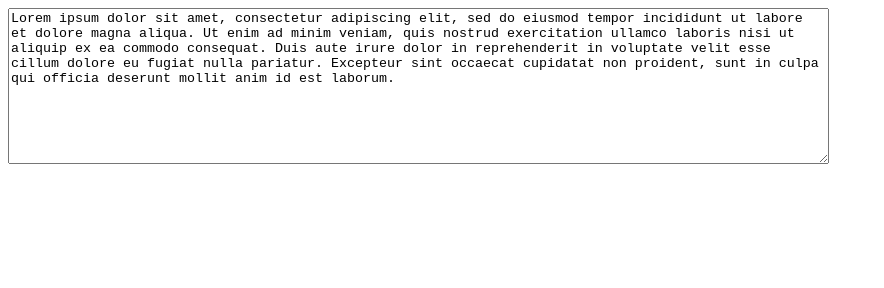
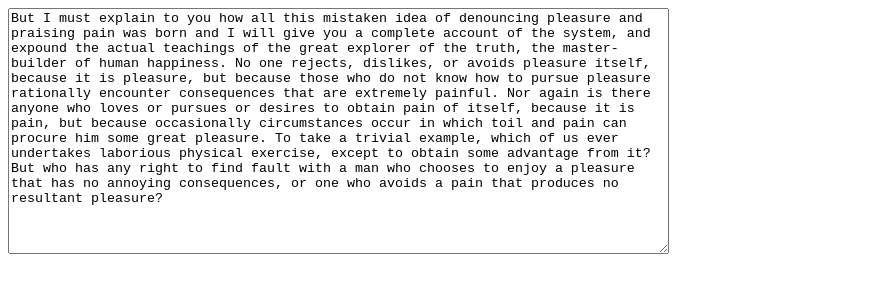
Before and after one commit to shreggz/dupe-checker, a plain HTML site: page index.html in a window 1280 px wide. Shown: the whole page, without its empty margins (0-884 px from the left). Drawn offline with Linux system fonts and the light colour scheme.

```diff
--- a/index.html
+++ b/index.html
@@ -10,7 +10,7 @@
 </head>
 <body>
     <div id="text-box">
-        <textarea id="submitted-text" name="submitted-text" rows="10" cols="100">Lorem ipsum dolor sit amet, consectetur adipiscing elit, sed do eiusmod tempor incididunt ut labore et dolore magna aliqua. Ut enim ad minim veniam, quis nostrud exercitation ullamco laboris nisi ut aliquip ex ea commodo consequat. Duis aute irure dolor in reprehenderit in voluptate velit esse cillum dolore eu fugiat nulla pariatur. Excepteur sint occaecat cupidatat non proident, sunt in culpa qui officia deserunt mollit anim id est laborum.</textarea>
+        <textarea id="submitted-text" name="submitted-text" rows="16" cols="80">But I must explain to you how all this mistaken idea of denouncing pleasure and praising pain was born and I will give you a complete account of the system, and expound the actual teachings of the great explorer of the truth, the master-builder of human happiness. No one rejects, dislikes, or avoids pleasure itself, because it is pleasure, but because those who do not know how to pursue pleasure rationally encounter consequences that are extremely painful. Nor again is there anyone who loves or pursues or desires to obtain pain of itself, because it is pain, but because occasionally circumstances occur in which toil and pain can procure him some great pleasure. To take a trivial example, which of us ever undertakes laborious physical exercise, except to obtain some advantage from it? But who has any right to find fault with a man who chooses to enjoy a pleasure that has no annoying consequences, or one who avoids a pain that produces no resultant pleasure?</textarea>
     </div>
 
 </body>
```
